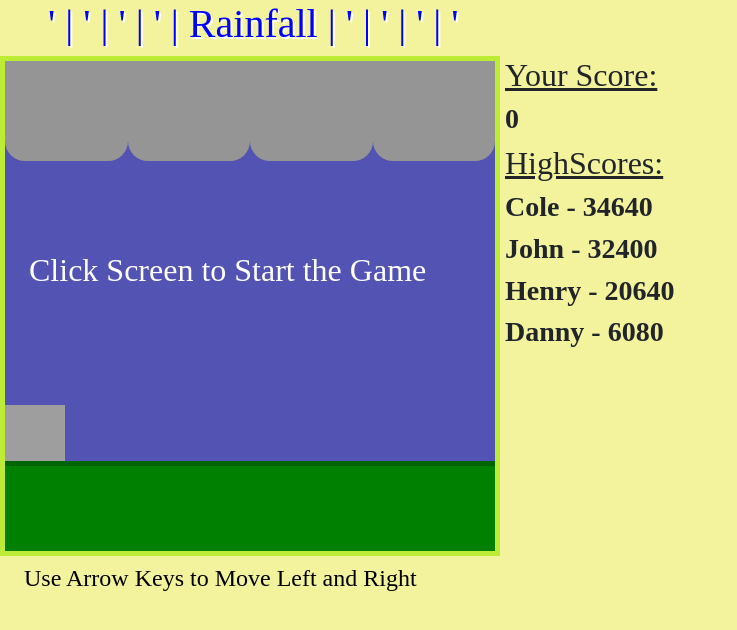
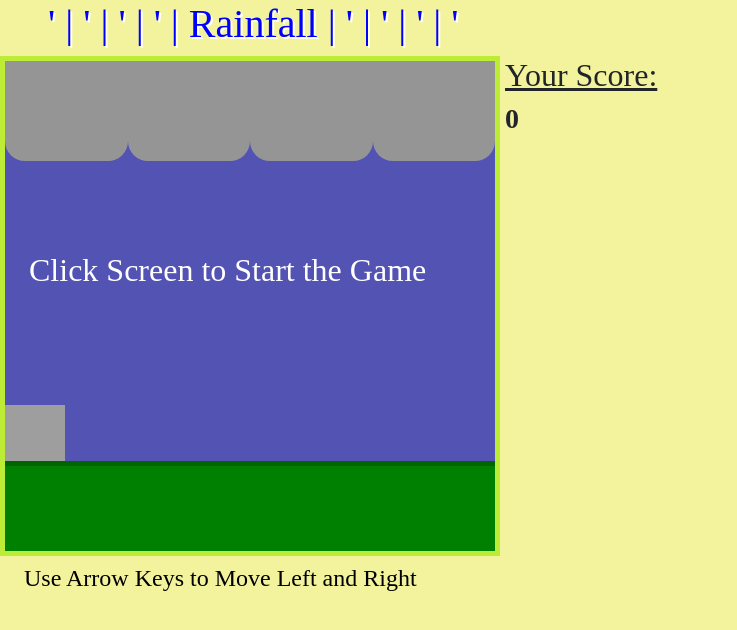
Before and after one commit to ColeAnderson7278/RainFall, a plain HTML site: page index.html in a window 1280 px wide. Shown: the whole page, without its empty margins (0-737 px from the left). Drawn offline with nearby package versions, Linux system fonts and the light colour scheme; grey boxes are pictures that could not be loaded; a web font is replaced by a local one.

Commit message:
Removed Highscores
I have taken out the highscores until I have it linked to a
backend.

```diff
--- a/index.html
+++ b/index.html
@@ -38,11 +38,6 @@
         <div "scoreContainer">
             <h2 class="scoreTitle">Your Score:</h2>
             <h3 class="userScore">0</h3>
-            <h2 class="scoreTitle">HighScores:</h2>
-            <h3 class="userScore">Cole - 34640</h3>
-            <h3 class="userScore">John - 32400</h3>
-            <h3 class="userScore">Henry - 20640</h3>
-            <h3 class="userScore">Danny - 6080</h3>
         </div>
     </div>
     <h4 class="instructionText ml-4 mt-2">Use Arrow Keys to Move Left and Right</h4>
--- a/javascript.js
+++ b/javascript.js
@@ -159,3 +159,7 @@ function runNewGame() {
 }
 
 document.querySelector(".gameContainer").addEventListener("click", runNewGame);
+
+// document.addEventListener("keypress", function(event) {
+//     console.log(event);
+// });
```
